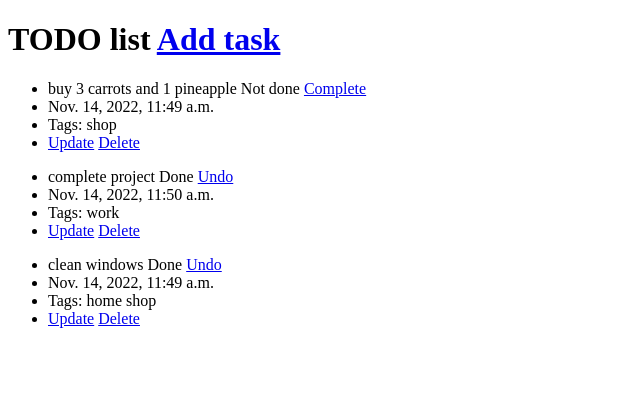
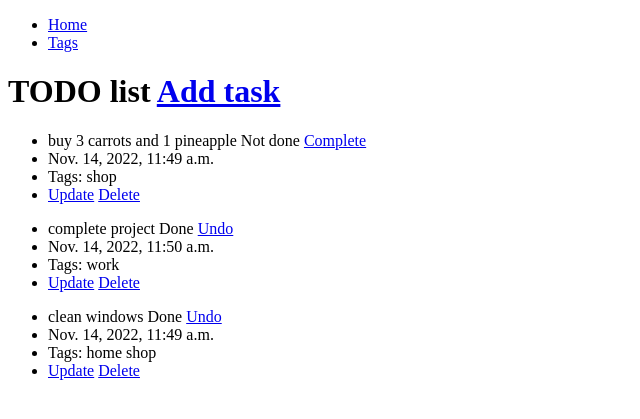
Before and after one commit to Mowka7/todo-list, a Django app: page / in a window 1280 px wide. Shown: the top 419 px of the page, without its empty margins (0-640 px from the left). Run offline with Django 4.2, Linux system fonts and the light colour scheme; data comes from the database, SQL or seed files in the repository.

Commit message:
Created sidebar

```diff
--- a/templates/base.html
+++ b/templates/base.html
@@ -7,7 +7,9 @@
   {% endblock %}
 </head>
 <body>
-  {% block sidebar %}{% endblock %}
+  {% block sidebar %}
+    {% include "includes/sidebar.html" %}
+  {% endblock %}
   {% block content %}{% endblock %}
 </body>
 </html>
--- /dev/null
+++ b/templates/includes/sidebar.html
@@ -0,0 +1,4 @@
+<ul>
+  <li><a href="{% url 'todo:task-list' %}">Home</a></li>
+  <li><a href="{% url 'todo:tags-list' %}">Tags</a></li>
+</ul>
```
